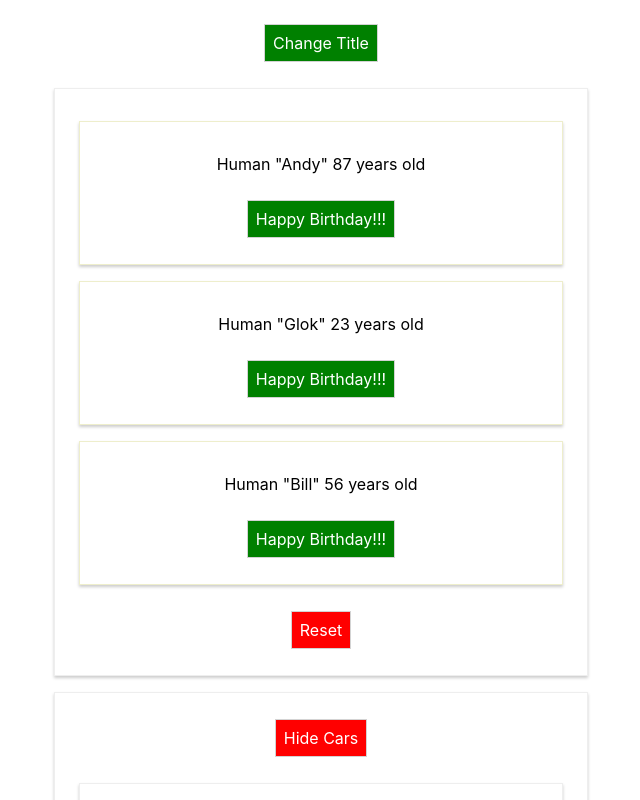
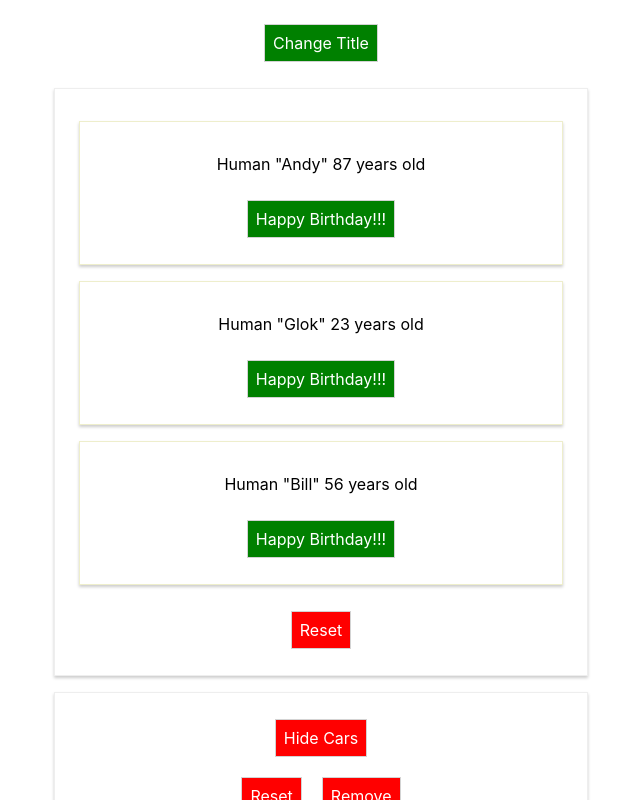
Before and after one commit to Bpaxio/react-study, a React (Create React App) app: page / in a window 1280 px wide. Both pictures are taken after a click on the button "Show Cars". Shown: the part 68-868 px from the top of the page, without its empty margins (319-959 px from the left). Built offline with nearby package versions, Linux system fonts and the light colour scheme.

Commit message:
added clearing useMount

```diff
--- a/src/components/Cars/Car/Car.js
+++ b/src/components/Cars/Car/Car.js
@@ -5,18 +5,14 @@ const Car = (props) => {
     useEffect(
         () => {
             console.log("[Car.js] useEffect");
+            const timer = setTimeout(
+                () => alert("[Car.js] timeout Alert"), 1000);
             return () => {
+                clearTimeout(timer);
                 console.log("[Car.js]  cleanup work in useEffect", props)
             }
         },
         []);
-    useEffect(
-        () => {
-            console.log("[Car.js] 2nd useEffect");
-            return () => {
-                console.log("[Car.js] cleanup work in 2nd useEffect on every component every time because of missing second argument", props)
-            }
-        });
 
     console.log('[Car.js] rendering... ', props);
     return (
--- a/src/components/Cars/Cars.js
+++ b/src/components/Cars/Cars.js
@@ -24,6 +24,8 @@ class Cars extends Component {
         if (this.state.showCars) {
             cars = (
                 <div>
+                    <button key="reset" className={classes.Red} onClick={this.switchCarsHandler}>Reset</button>
+                    <button key="removeAll" className={classes.Red} onClick={this.deleteCarsHandler}>Remove</button>
                     {this.state.cars.map((car, index) => {
                         return <Car
                                     click={() => this.deleteCarHandler(index)}
@@ -33,7 +35,6 @@ class Cars extends Component {
                                     key={car.id}
                                 />
                     })}
-                    <button key="reset" className={classes.Red} onClick={this.switchCarsHandler}>Reset</button>
                 </div>
             );
             buttonClasses = classes.Red;
@@ -58,7 +59,6 @@ class Cars extends Component {
         })
     };
 
-
     switchCarsHandler = () => {
         this.setState({
             cars: [
@@ -73,6 +73,10 @@ class Cars extends Component {
         const cars = [...this.state.cars];
         cars.splice(index, 1);
         this.setState({cars: cars});
+    };
+
+    deleteCarsHandler = () => {
+        this.setState({cars: []});
     };
 
     changeCarHandler = (event, id) => {
```
